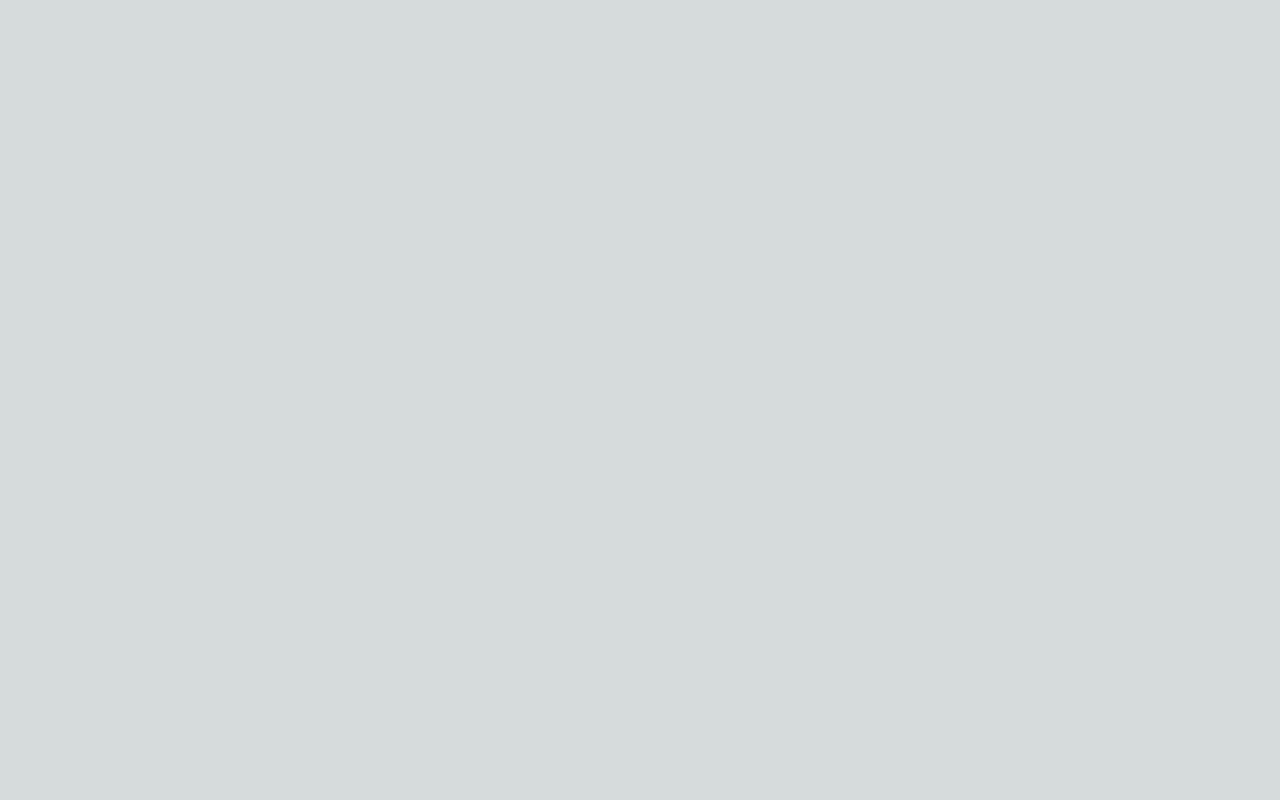
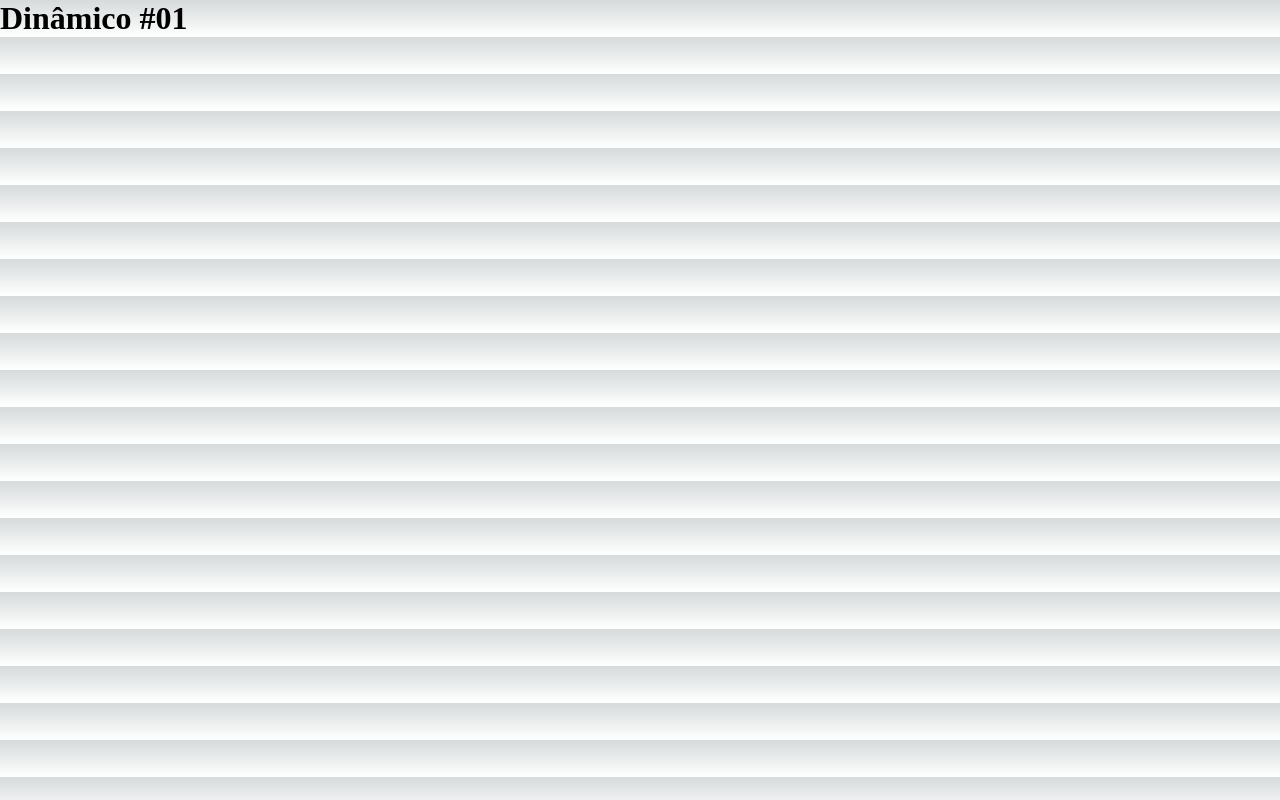
Before and after one commit to DiogoKenway/renderizacao, a Next.js app: page /dinamico1 in a window 1280 px wide. Built offline with nearby package versions, Linux system fonts and the light colour scheme.

Commit message:
adding code

```diff
--- a/pages/dinamico1.jsx
+++ b/pages/dinamico1.jsx
@@ -1,5 +1,7 @@
 export default function Dinamico1(props) {
     return (
-        <></>
+    <div>
+        <h1>Dinâmico #01</h1>
+    </div>
     )
 }
```
